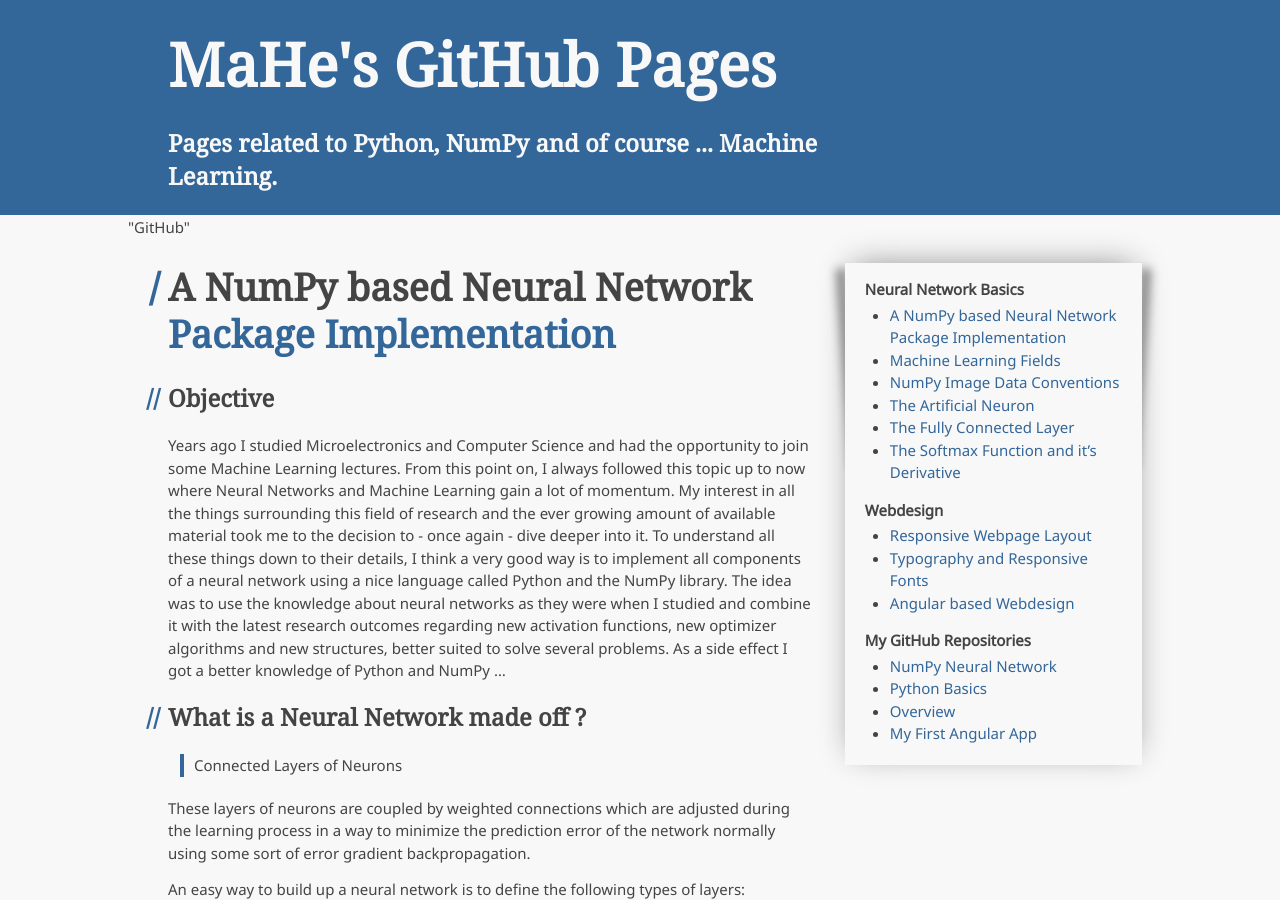
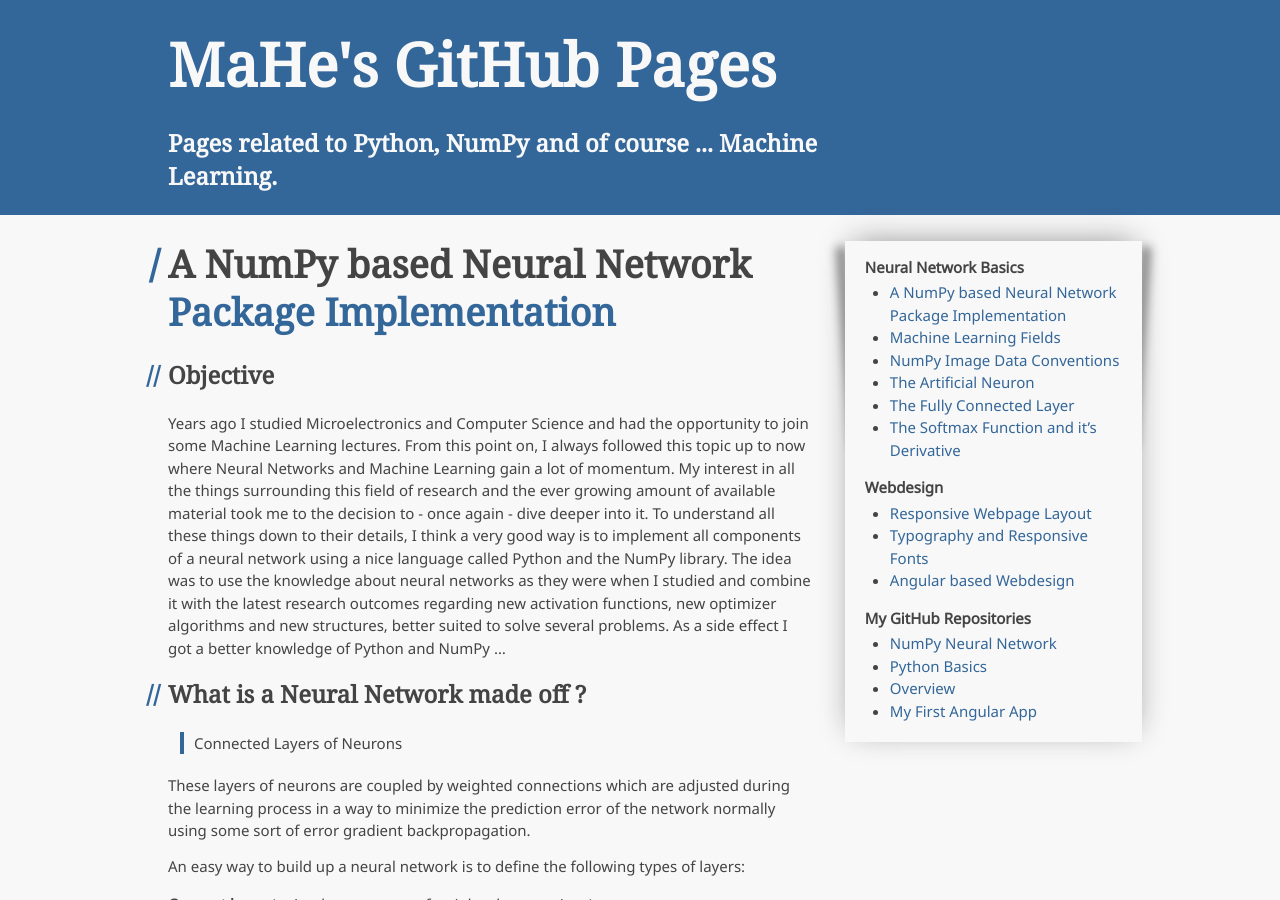
Before and after one commit to m-a-h-e/m-a-h-e.github.io, a Jekyll site: the page built from index.md, in a window 1280 px wide and 900 px high. Built offline with Jekyll 4.4.1, drawn with Linux system fonts in a browser that asks for light colours; our own code applies the rules of GitHub Pages for plain Markdown files.

Commit message:
clean-up

```diff
--- a/_layouts/default.html
+++ b/_layouts/default.html
@@ -27,9 +27,6 @@
       </div>
     </header>
     <div id="content-wrapper" class="clearfix">
-      <div>
-        {{ site.github | jsonify }}
-      </div>
       <section id="content" class="clearfix">
         {{ content }}
       </section>
```
